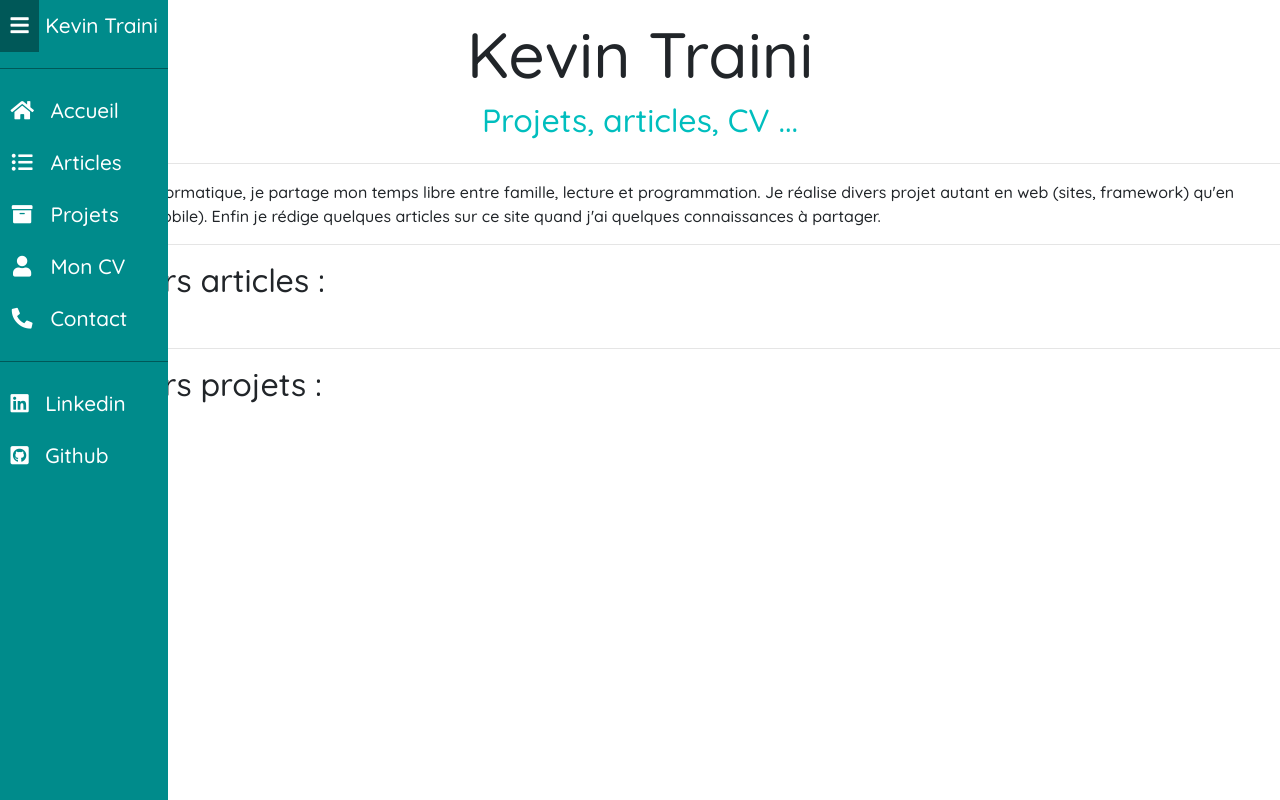
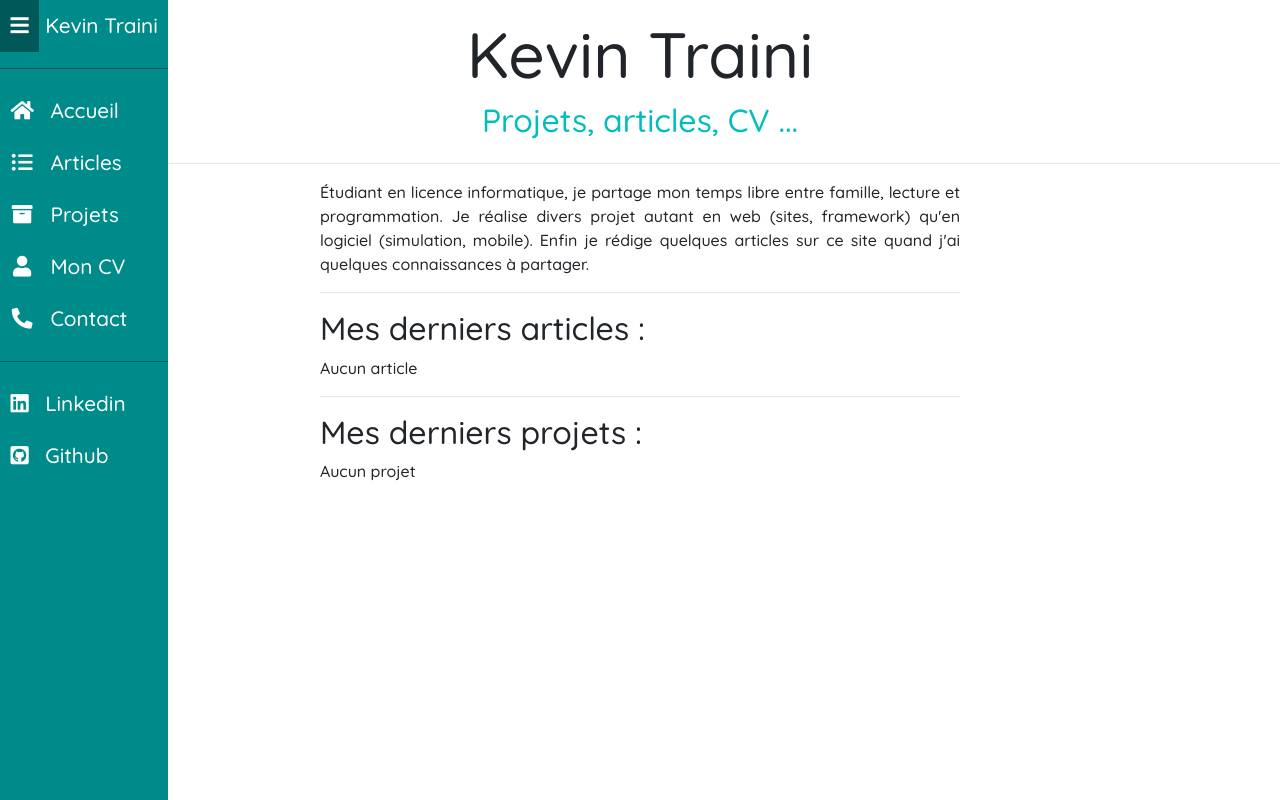
Before and after one commit to Gashmob/Website, a PHP site: template view/home/homepage.html.twig in a window 1280 px wide. Run offline with PHP 8.4, Linux system fonts and the light colour scheme; the template is opened without the code that fills it, so the values that code supplies are empty; some libraries are stand-ins or nearby versions.

Commit message:
Add content style

```diff
--- a/resources/css/main.css
+++ b/resources/css/main.css
@@ -69,4 +69,10 @@
   color: #00bebe;
 }
 
+.content {
+  width: 50%;
+  margin: auto;
+  text-align: justify;
+}
+
 /*# sourceMappingURL=main.css.map */
--- /dev/null
+++ b/resources/scss/layout/content.scss
@@ -0,0 +1,6 @@
+
+.content {
+  width: 50%;
+  margin: auto;
+  text-align: justify;
+}
--- a/resources/scss/main.scss
+++ b/resources/scss/main.scss
@@ -9,3 +9,4 @@
 
 @import "layout/menu";
 @import "layout/header";
+@import "layout/content";
```
Also changed, not shown: 1 other file.
